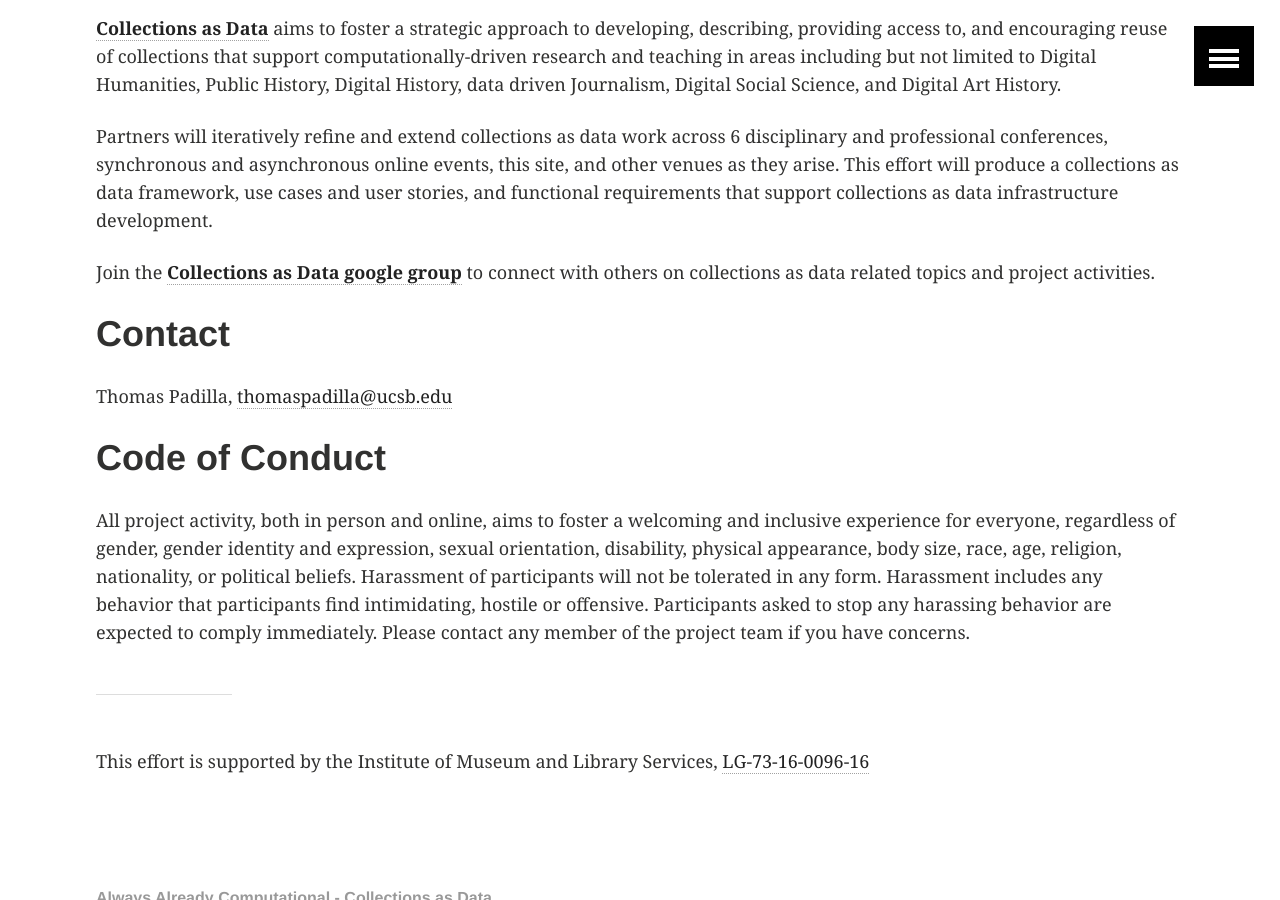
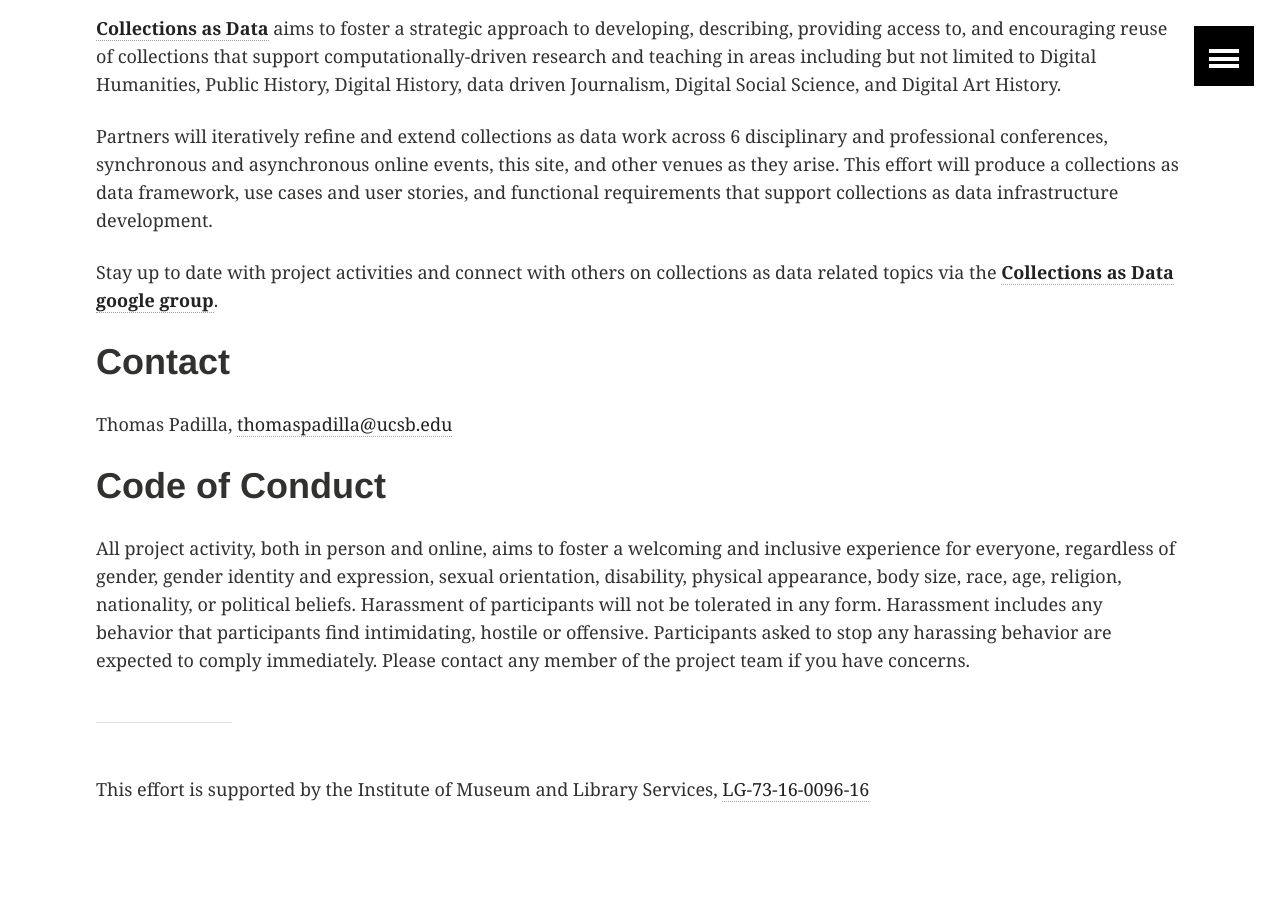
Before and after one commit to collectionsasdata/collectionsasdata.github.io, a Jekyll site: the page built from index.md, in a window 1280 px wide and 900 px high, scrolled down 484 px. Built offline with Jekyll 4.4.1, drawn with Linux system fonts in a browser that asks for light colours.

Commit message:
Update index.md

```diff
--- a/index.md
+++ b/index.md
@@ -9,7 +9,7 @@
 
 Partners will iteratively refine and extend collections as data work across 6 disciplinary and professional conferences, synchronous and asynchronous online events, this site, and other venues as they arise. This effort will produce a collections as data framework, use cases and user stories, and functional requirements that support collections as data infrastructure development.
 
-Join the [**Collections as Data google group**](https://groups.google.com/forum/#!forum/collectionsasdata) to connect with others on collections as data related topics and project activities.
+Stay up to date with project activities and connect with others on collections as data related topics via the [**Collections as Data google group**](https://groups.google.com/forum/#!forum/collectionsasdata).
 
 # Contact
 
```
